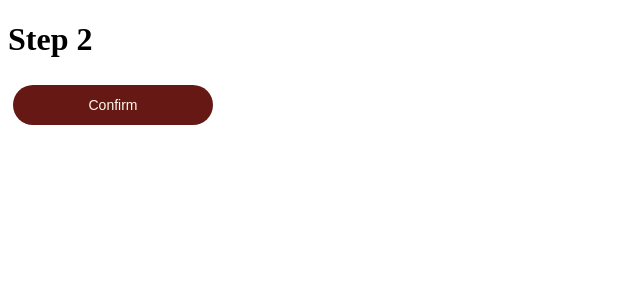
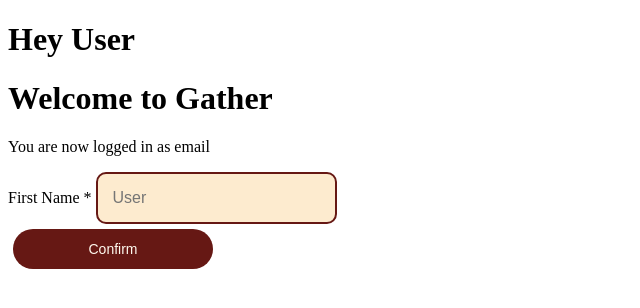
Before and after one commit to gatherio/frontend, a Next.js app: page /signup in a window 1280 px wide. Both pictures are taken after a click on the button "Next". Shown: the top 308 px of the page, without its empty margins (0-640 px from the left). Built offline with nearby package versions, Linux system fonts and the light colour scheme.

Commit message:
build out second page - firstname, lastname input boxes

```diff
--- a/src/SignUp/Step2.tsx
+++ b/src/SignUp/Step2.tsx
@@ -1,13 +1,21 @@
 import { StepProps } from "./types";
 import Button from "../components/Atoms/Buttons/Button";
+import LabeledInput from "components/Molecules/LabeledInput/LabeledInput";
 
 const Step2 = ({ step, setStep }: StepProps) => {
   return (
     <div>
-      <h1>Step {step}</h1>
+      <h1>Hey User</h1>
+      <h1>Welcome to Gather</h1>
+
+      <p>You are now logged in as email</p>
+      <LabeledInput
+        label="First Name * "
+        input={{name: "firstName", value: "", placeholder: "User"}}
+        />
       <Button onClick={() => setStep(step + 1)}> Confirm </Button>
     </div>
-  );
-};
+  )
+}
 
 export default Step2;
```
